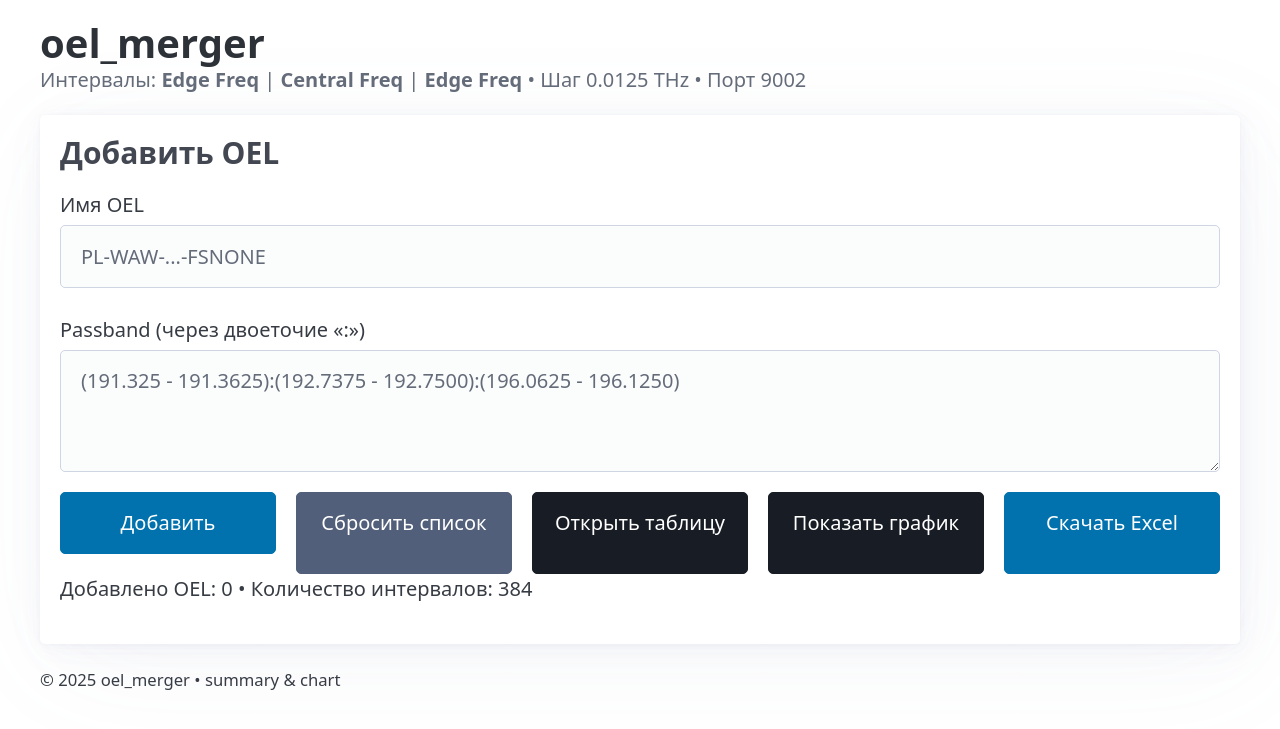
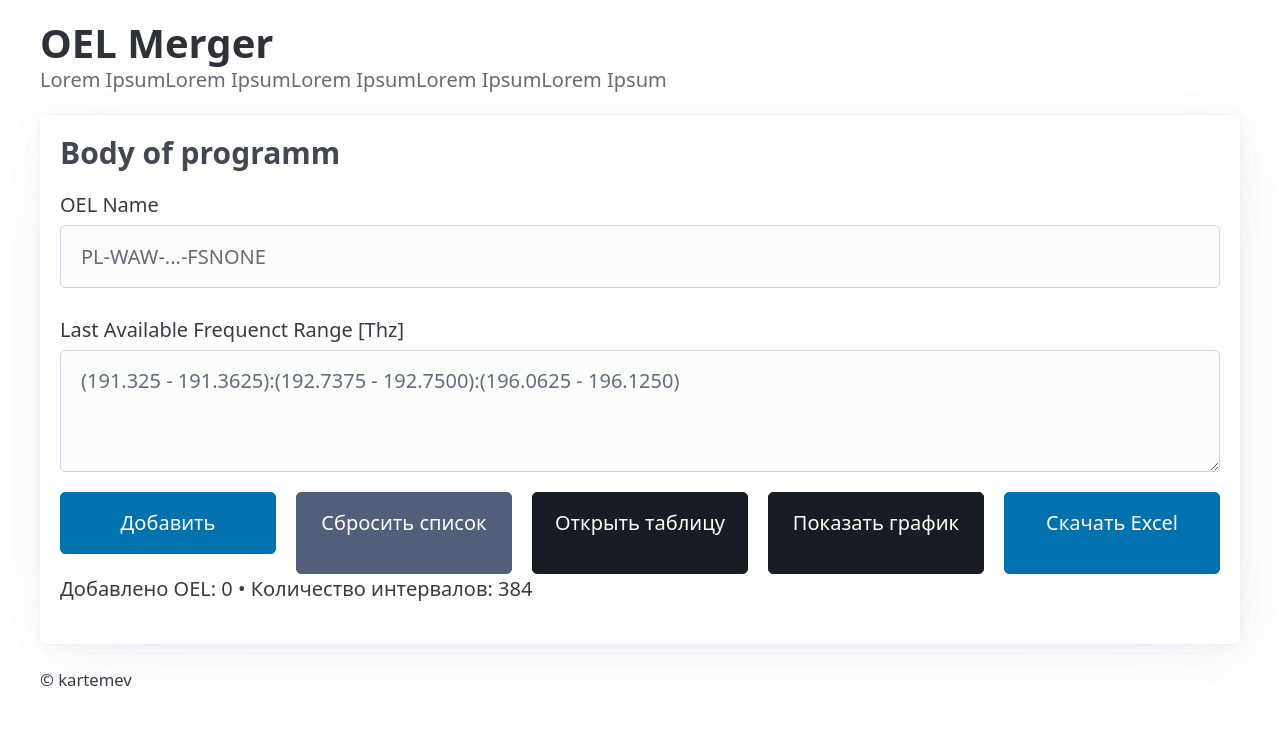
Before and after one commit to zetsudan/oel_merger, a FastAPI app: page / in a window 1280 px wide. Shown: the top 729 px of the page. Run offline with FastAPI, Linux system fonts and the light colour scheme; some libraries are stand-ins or nearby versions.

Commit message:
Update index.html template

```diff
--- a/templates/index.html
+++ b/templates/index.html
@@ -3,15 +3,15 @@
 <head>
   <meta charset="utf-8">
   <meta name="viewport" content="width=device-width, initial-scale=1">
-  <title>oel_merger</title>
+  <title>OEL merger</title>
   <link rel="stylesheet" href="https://cdn.jsdelivr.net/npm/@picocss/pico@2/css/pico.min.css">
   <link rel="stylesheet" href="/static/app.css">
 </head>
 <body>
   <main class="container">
     <hgroup>
-      <h1>oel_merger</h1>
-      <p>Интервалы: <strong>Edge Freq</strong> | <strong>Central Freq</strong> | <strong>Edge Freq</strong> • Шаг 0.0125 THz • Порт 9002</p>
+      <h1>OEL Merger</h1>
+      <p>Lorem IpsumLorem IpsumLorem IpsumLorem IpsumLorem Ipsum</p>
     </hgroup>
 
     {% if flash %}
@@ -19,12 +19,12 @@
     {% endif %}
 
     <article>
-      <h3>Добавить OEL</h3>
+      <h3>Body of programm</h3>
       <form action="/add_oel" method="post">
-        <label>Имя OEL
+        <label>OEL Name
           <input type="text" name="name" placeholder="PL-WAW-...-FSNONE" required>
         </label>
-        <label>Passband (через двоеточие «:»)
+        <label>Last Available Frequenct Range [Thz]
           <textarea name="passband" rows="3" placeholder="(191.325 - 191.3625):(192.7375 - 192.7500):(196.0625 - 196.1250)" required></textarea>
         </label>
         <div class="grid">
@@ -51,7 +51,7 @@
     </article>
     {% endif %}
 
-    <footer><small>© 2025 oel_merger • summary & chart</small></footer>
+    <footer><small>© kartemev</small></footer>
   </main>
 </body>
 </html>
```
